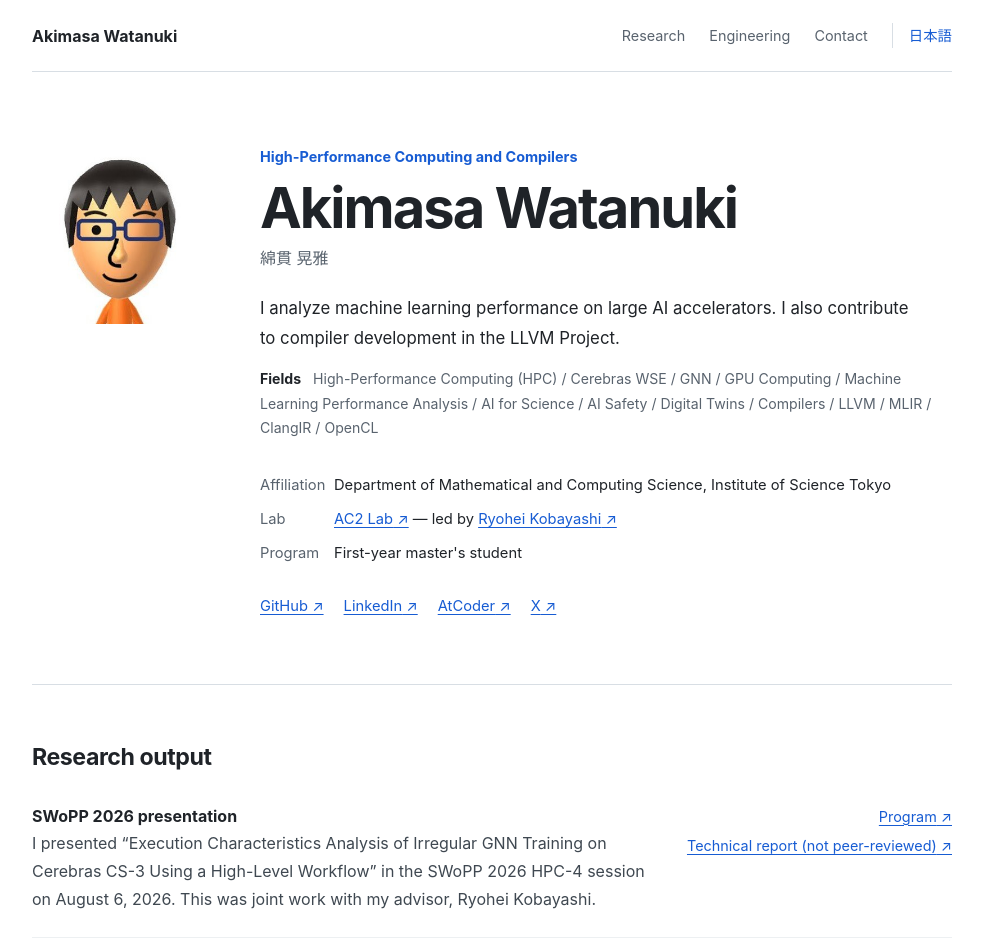
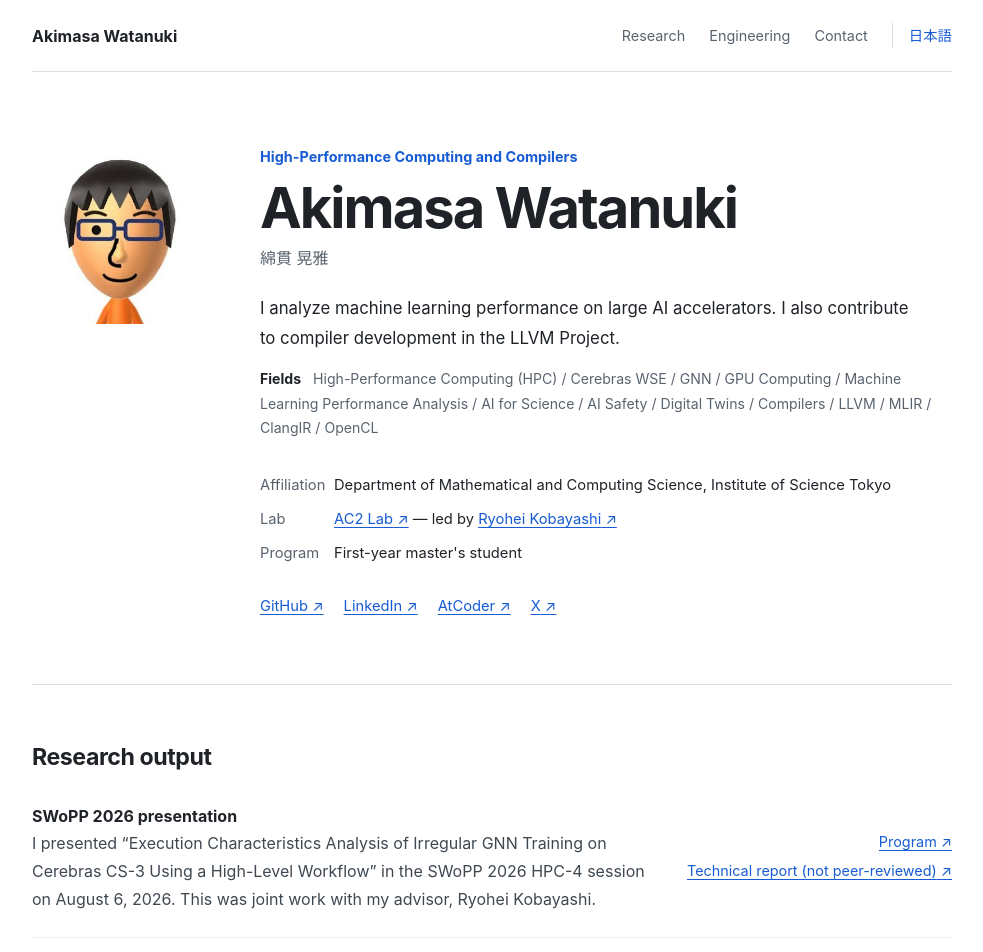
Before and after one commit to Men-cotton/Men-cotton.github.io, a Next.js app: page / in a window 1280 px wide. Shown: the top 952 px of the page, without its empty margins (148-1131 px from the left). Built offline with nearby package versions, Linux system fonts and the light colour scheme.

Commit message:
Align entry links with body text

```diff
--- a/app/globals.css
+++ b/app/globals.css
@@ -63,7 +63,7 @@ h2 { margin: 0 0 30px; font-size: 1.45rem; line-height: 1.4; letter-spacing: -.0
 .entry p { margin: 0; color: #3f4851; }
 .experience-detail > a { display: inline-block; margin-top: 4px; font-size: .9rem; }
 .work-entry { grid-template-columns: minmax(0, 1fr) auto; }
-.entry-links { display: flex; flex-direction: column; align-items: flex-end; gap: 4px; }
+.entry-links { display: flex; flex-direction: column; align-items: flex-end; gap: 4px; padding-top: 1.6rem; }
 .entry-links > a { white-space: nowrap; font-size: .9rem; }
 
 .two-column { display: grid; grid-template-columns: 1fr 1fr; gap: 72px; }
@@ -83,7 +83,7 @@ footer { min-height: 88px; display: flex; align-items: center; justify-content:
   .profile { grid-template-columns: 1fr; gap: 28px; padding: 48px 0; }
   .profile > img { width: 128px; height: 128px; }
   .entry, .work-entry { grid-template-columns: 1fr; gap: 8px; }
-  .entry-links { align-items: flex-start; margin-top: 4px; }
+  .entry-links { align-items: flex-start; margin-top: 4px; padding-top: 0; }
   .two-column { grid-template-columns: 1fr; gap: 48px; }
 }
 
```
